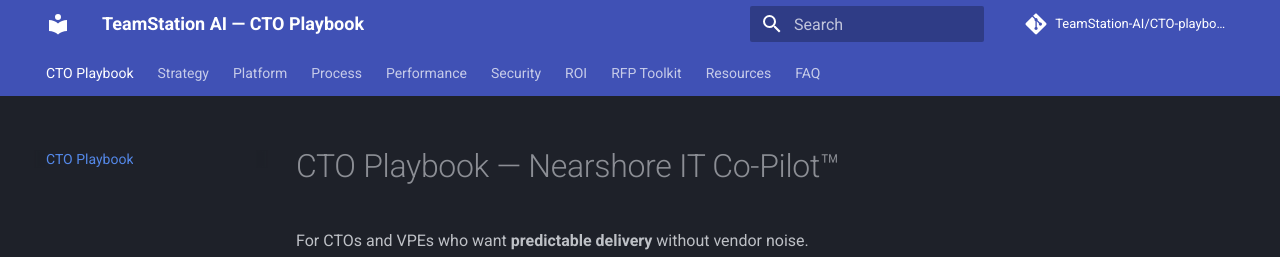
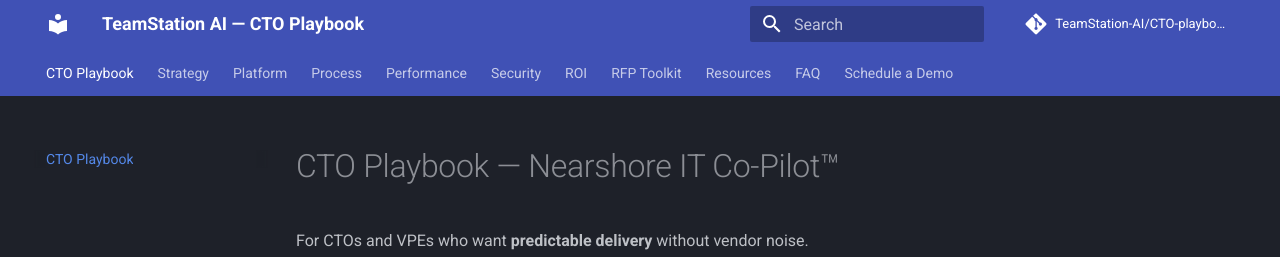
Before and after one commit to TeamStation-AI/CTO-playbook, an MkDocs documentation site: the page built from docs/index.md, in a window 1280 px wide. Shown: the top 257 px of the page. Built offline with MkDocs 1.6.1 and Material for MkDocs 9.7.7, drawn with Linux system fonts in a browser that asks for light colours; comment, search, counter and statistics services are not loaded.

Commit message:
Add sitemap plugin and demo scheduling link

```diff
--- a/mkdocs.yml
+++ b/mkdocs.yml
@@ -32,6 +32,7 @@
 
 plugins:
   - search
+  - sitemap
 
 nav:
   - CTO Playbook: index.md
@@ -65,3 +66,4 @@
       - Publications: resources/publications.md
       - Glossary: resources/glossary.md
   - FAQ: faq/cto-faq.md
+  - Schedule a Demo: https://calendar.google.com/calendar/u/0/appointments/schedules/AcZssZ1JD2e4SmSzEC82NiTvzvUJNaghMafqlUdoTB9YlWfUSsJa2fC4uqoXGoOb9XNhRIsNa-IOIXSq
```
